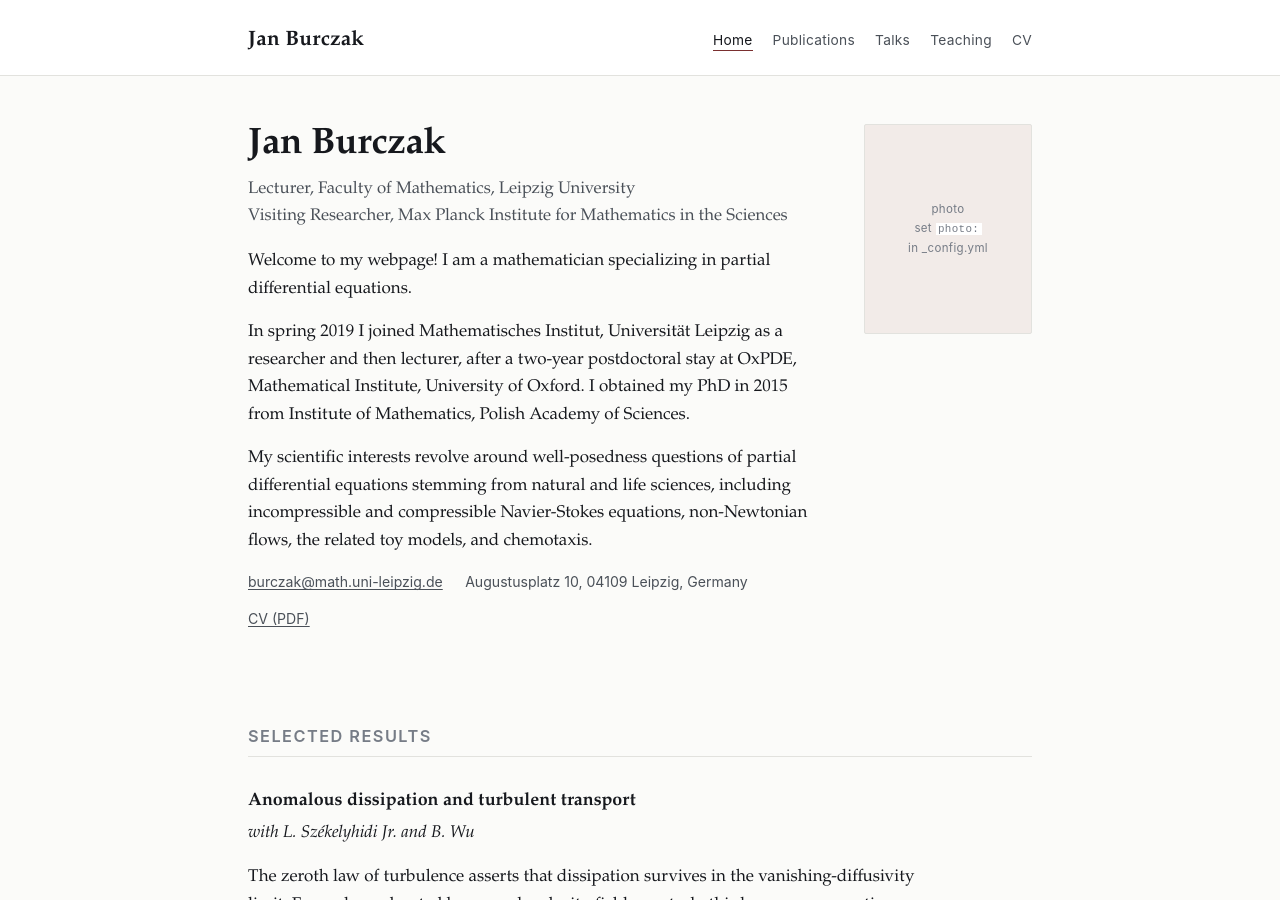
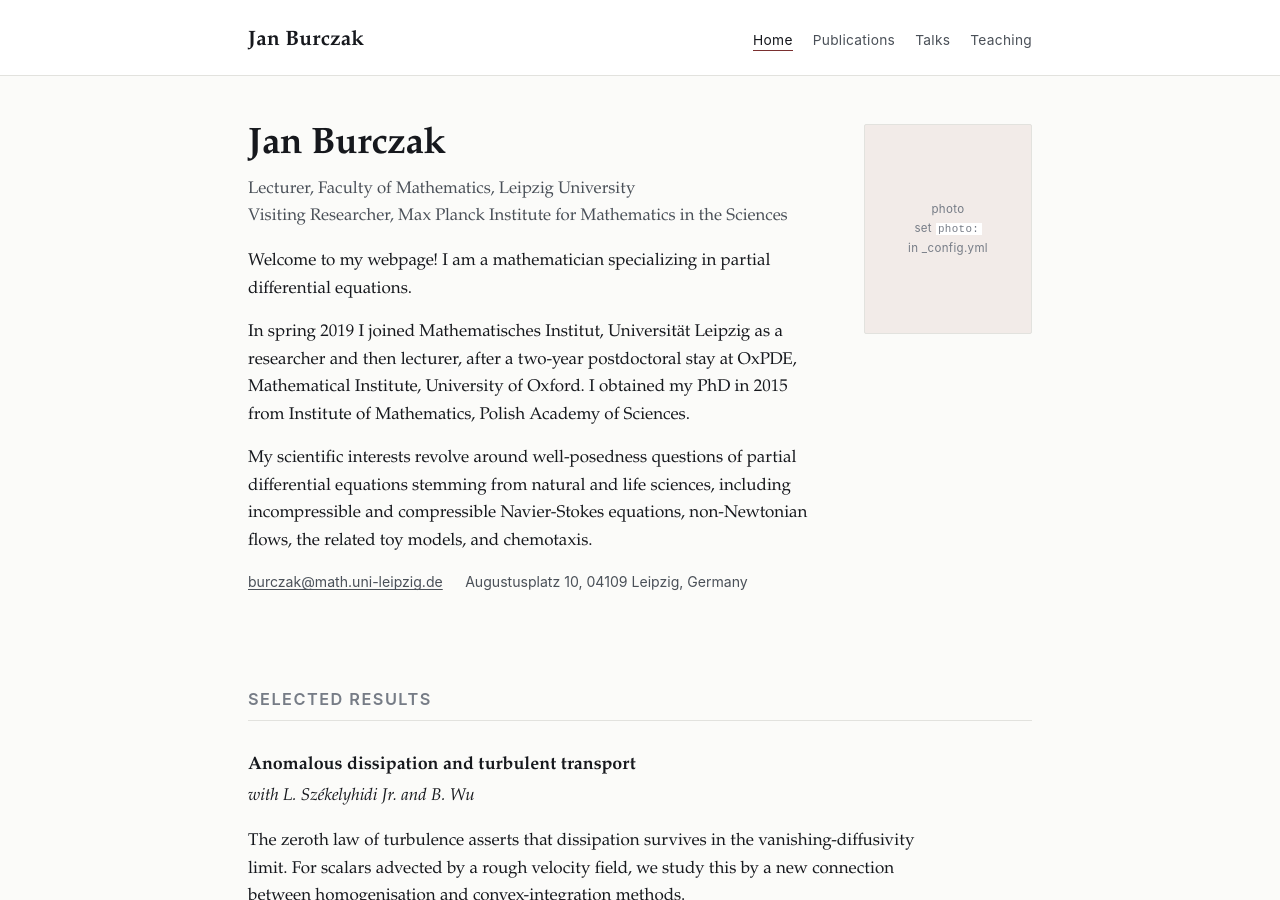
Before and after one commit to janburczak/janburczak.github.io, a Jekyll site: the page built from index.md, in a window 1280 px wide and 900 px high. Built offline with Jekyll 4.4.1, drawn with Linux system fonts in a browser that asks for light colours.

Commit message:
Update _config.yml

```diff
--- a/_config.yml
+++ b/_config.yml
@@ -19,9 +19,6 @@ affiliation_lines:
 # Leave it blank (photo:) and a grey placeholder is shown instead.
 photo: # assets/photo.jpg
 
-# CV PDF. Upload it to assets/ and put its file name here.
-cv_pdf: assets/BurczakCV.pdf
-
 # The menu across the top. Reorder or remove lines to change the menu.
 nav:
   - name: Home
@@ -32,8 +29,6 @@ nav:
     url: /talks.html
   - name: Teaching
     url: /teaching.html
-  - name: CV
-    url: /cv.html
 
 # --- technical, leave alone unless you know you need to change it ----------
 # If the site lives at https://USERNAME.github.io  -> leave baseurl empty.
```
